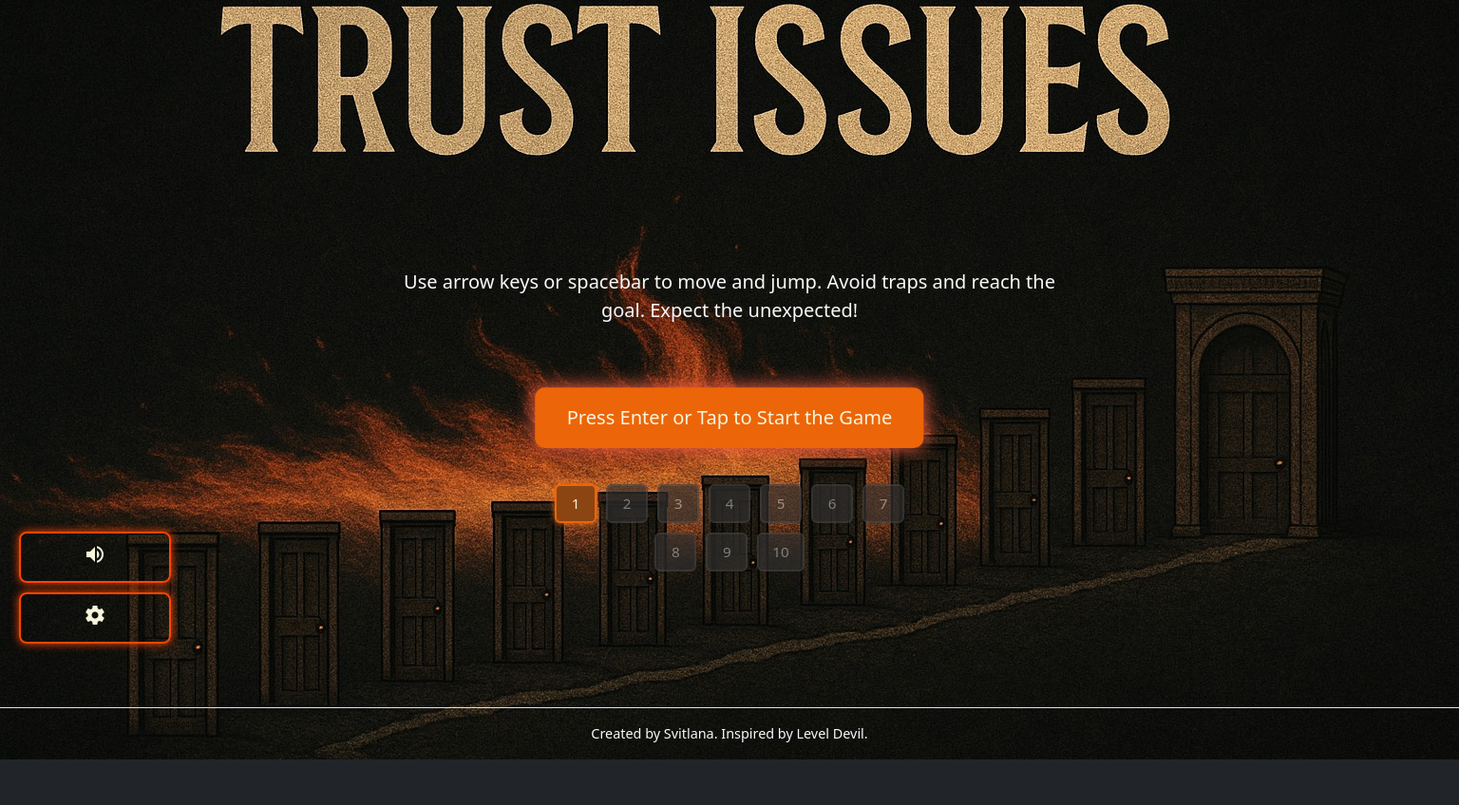
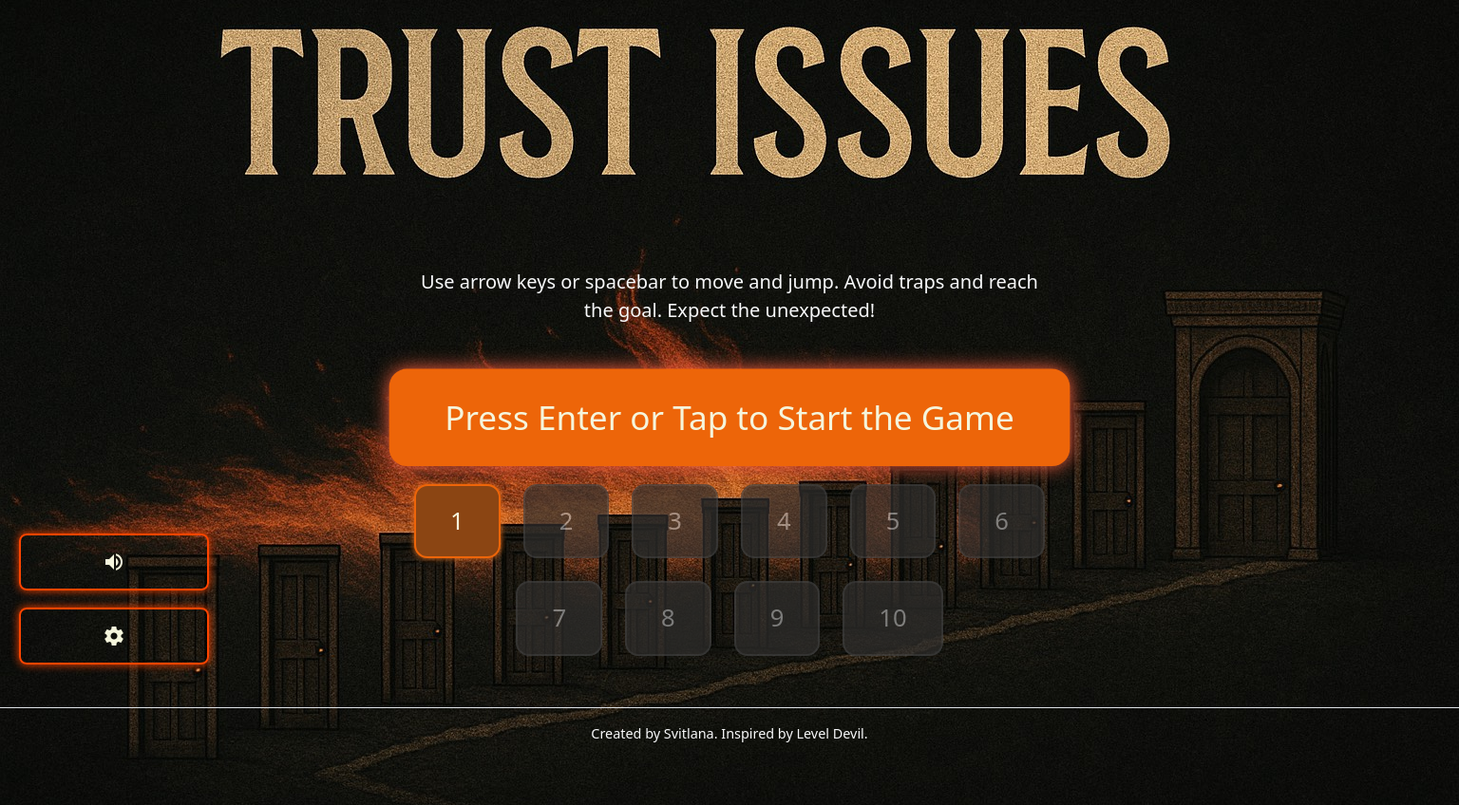
Before and after one commit to vsessvit/trust-issues-game, a plain HTML site: page index.html in a window 1536 px wide. Shown: the whole page at 95% size. Before the commit the page ends 800 px from the top, so only its background shows below. Drawn offline with nearby package versions, Linux system fonts and the light colour scheme.

Commit message:
Increase game canvas and UI element sizes for large screens

```diff
--- a/style.css
+++ b/style.css
@@ -1,3 +1,91 @@
+/* Large screens: match laptop layout exactly */
+@media (min-width: 1400px) {
+    .instructions-centered {
+        font-size: 2.1rem !important;
+        padding: 2.5rem 3.5rem !important;
+        border-radius: 18px !important;
+        max-width: 1200px !important;
+    }
+    .start-button {
+        font-size: 2.1rem !important;
+        padding: 1.5rem 3.5rem !important;
+        border-radius: 18px !important;
+        min-width: 320px !important;
+        min-height: 80px !important;
+    }
+    .level-select {
+        gap: 24px !important;
+        max-width: 900px !important;
+    }
+    .level-btn {
+        font-size: 1.6rem !important;
+        padding: 18px 36px !important;
+        min-width: 90px !important;
+        min-height: 70px !important;
+        border-radius: 14px !important;
+    }
+    .left-controls {
+        position: fixed !important;
+        top: auto !important;
+        bottom: 100px !important; /* move buttons here*/
+        left: 20px !important;
+        transform: none !important;
+        flex-direction: column !important;
+        gap: 18px !important;
+        z-index: 100 !important;
+    }
+    .left-controls button {
+        width: 200px !important;
+        height: 60px !important;
+        font-size: 1.3rem !important;
+        padding: 16px 24px !important;
+    }
+    .container {
+        display: flex;
+        flex-direction: column;
+        align-items: center;
+        justify-content: flex-start;
+        max-width: 100vw;
+        width: 100vw;
+        margin-left: 0;
+        margin-right: 0;
+        padding-left: 0;
+        padding-right: 0;
+    }
+    body {
+        justify-content: flex-start;
+        align-items: center;
+    }
+    .game-container {
+        display: flex;
+        flex-direction: column;
+        align-items: center;
+        justify-content: flex-start;
+        width: 100vw;
+        height: 100vh;
+    }
+    canvas#gameCanvas {
+        display: block;
+        margin: 40px auto 0 auto;
+        width: 910px;
+        height: 550px;
+        max-width: 910px;
+        max-height: 550px;
+        aspect-ratio: unset;
+        box-sizing: border-box;
+    }
+    #hud {
+        width: 910px;
+        max-width: 910px;
+        margin: 10px auto;
+    }
+    /* Removed duplicate/conflicting .left-controls rules */
+    footer {
+        width: 100vw;
+        max-width: 100vw;
+    }
+}
+
 .level-select {
     margin-top: 280px;
     margin-bottom: 0;
@@ -496,3 +584,12 @@ body.portrait-mode::before {
     background: #ED6509;
     color: #F5F5DC;
 }
+
+.container {
+    max-width: 100vw;
+    width: 100vw;
+    margin-left: 0;
+    margin-right: 0;
+    padding-left: 0;
+    padding-right: 0;
+}
```
Also changed, not shown: index.html (line endings or trailing spaces).
